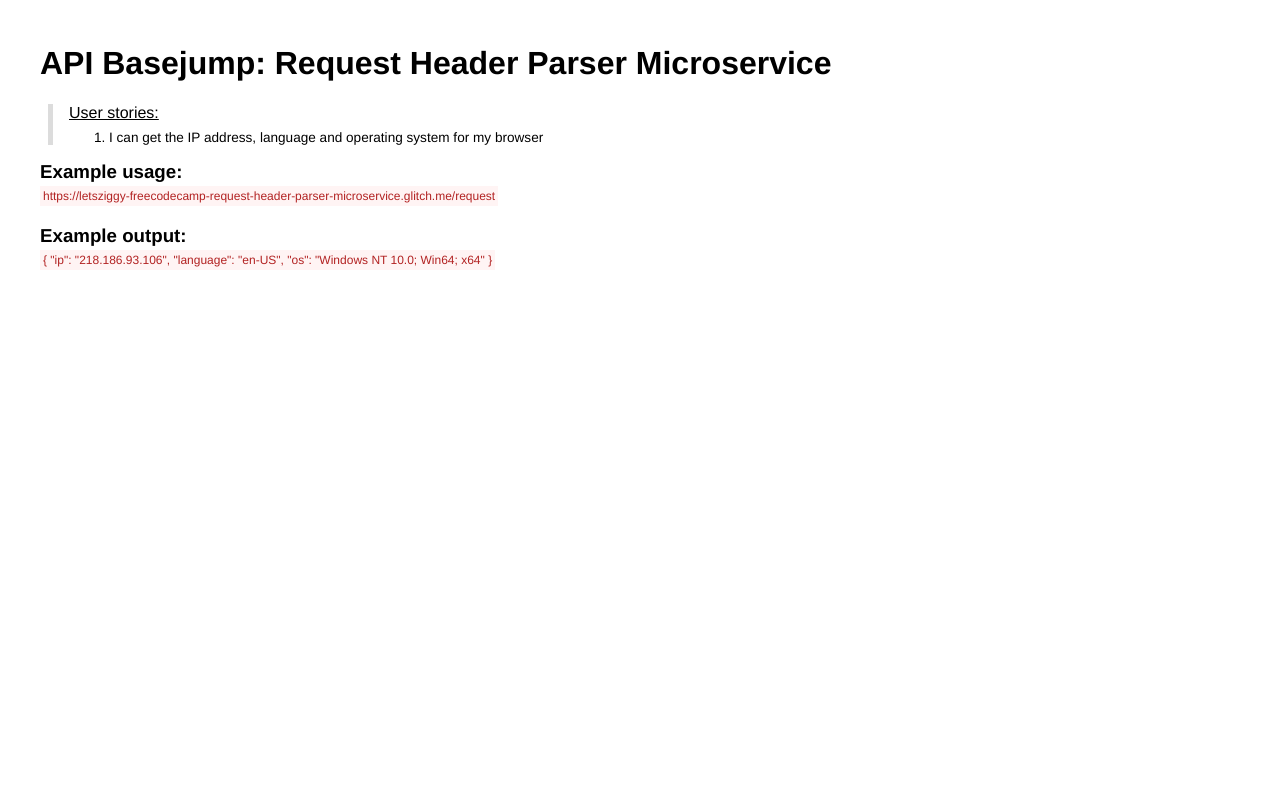
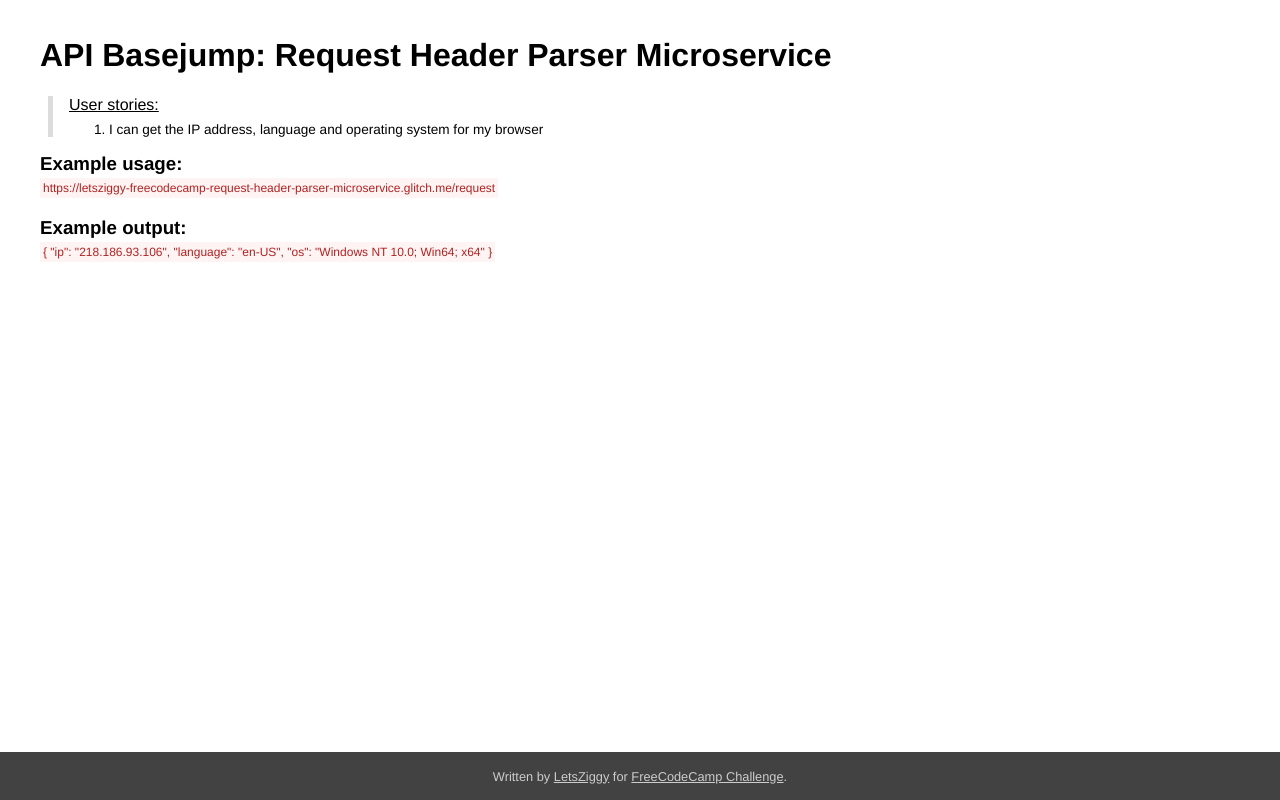
Before and after one commit to LetsZiggy/FreeCodeCamp-Request-Header-Parser-Microservice, a website: page www/index.html in a window 1280 px wide. Drawn offline with Linux system fonts and the light colour scheme.

Commit message:
🍜🎮 Updated with Glitch

```diff
--- a/www/index.html
+++ b/www/index.html
@@ -21,5 +21,8 @@
     <span>https://letsziggy-freecodecamp-request-header-parser-microservice.glitch.me/request</span>
     <h3>Example output:</h3>
     <span>{ "ip": "218.186.93.106", "language": "en-US", "os": "Windows NT 10.0; Win64; x64" }</span>
+    <div id="footer">
+      <div id="footer-note">Written by <a class="footer-link" href="https://www.freecodecamp.org/letsziggy" target="_blank">LetsZiggy</a> for <a class="footer-link" href="https://www.freecodecamp.org/challenges/request-header-parser-microservice" target="_blank">FreeCodeCamp Challenge</a>.</div>
+    </div>
   </body>
 </html>
--- a/www/style.css
+++ b/www/style.css
@@ -1,6 +1,6 @@
 body {
   font-family: Helvetica, sans-serif;
-   padding: 1rem 2rem;
+  padding: 0.5rem 2rem;
 }
 div {
   padding-left: 1rem;
@@ -41,3 +41,49 @@
   -webkit-margin-end: 0rem;
   margin: 1rem 0rem 0rem 0rem;
 }
+#footer {
+  position: absolute;
+  padding: 0rem;
+  margin: 0rem;
+  border: 0rem;
+  left: 0rem;
+  bottom: 0rem;
+  display: -webkit-box;
+  display: -ms-flexbox;
+  display: flex;
+  -webkit-box-orient: horizontal;
+  -webkit-box-direction: normal;
+      -ms-flex-direction: row;
+          flex-direction: row;
+  -webkit-box-pack: center;
+      -ms-flex-pack: center;
+          justify-content: center;
+  -webkit-box-align: center;
+      -ms-flex-align: center;
+          align-items: center;
+  -ms-flex-line-pack: center;
+      align-content: center;
+  width: 100vw;
+  height: 3rem;
+  background-color: #424242;
+  color: #CCC;
+  -webkit-box-sizing: border-box;
+          box-sizing: border-box;
+  -webkit-user-select: none;
+     -moz-user-select: none;
+      -ms-user-select: none;
+          user-select: none;
+  font-size: 0.8rem;
+}
+#footer #footer-note {
+  padding: 0rem;
+  margin: 0rem;
+  border: 0rem;
+}
+#footer #footer-note .footer-link {
+  color: #CCC;
+  -webkit-user-select: none;
+     -moz-user-select: none;
+      -ms-user-select: none;
+          user-select: none;
+}
```
Lines whose indentation alone changed are shown as unchanged.
